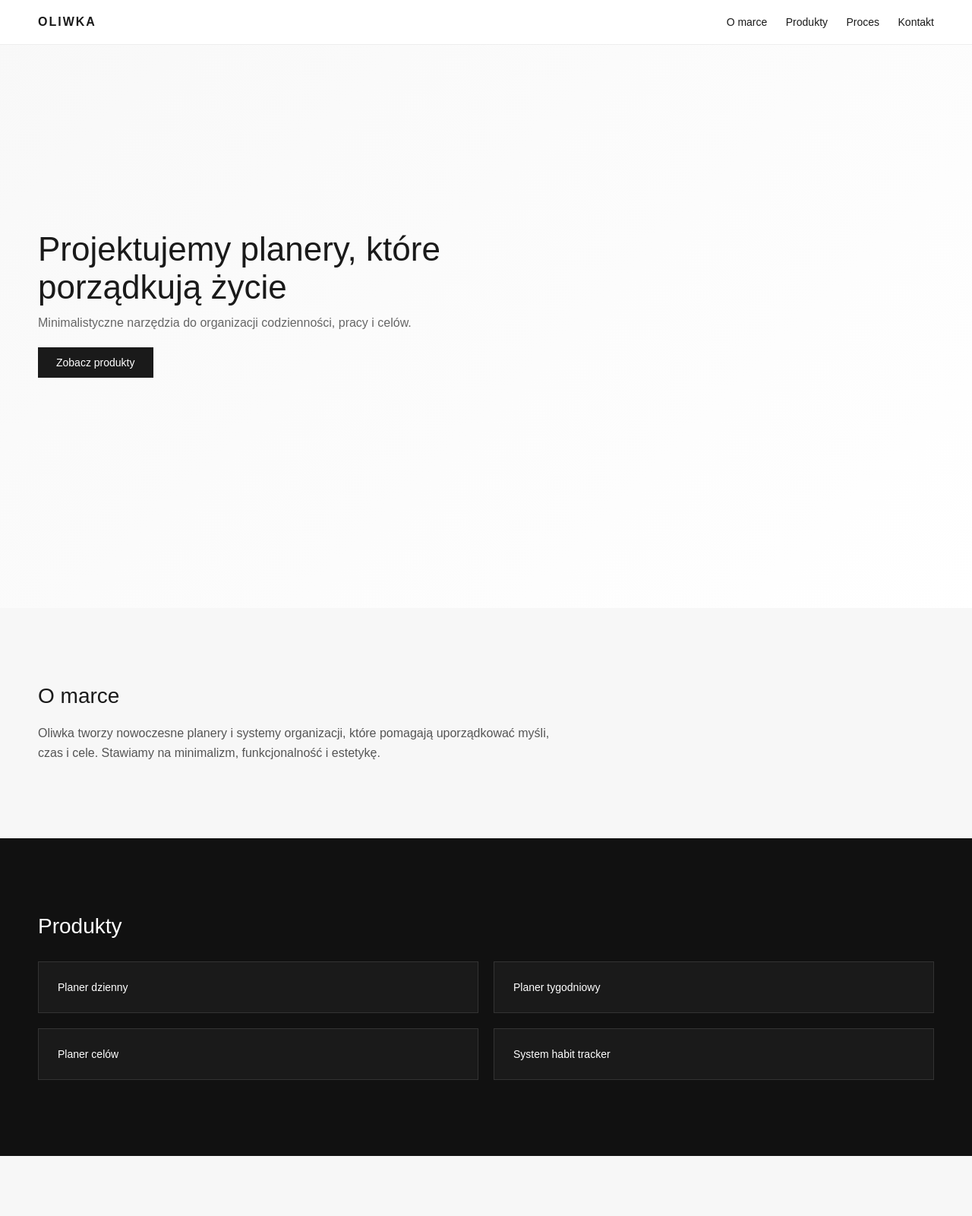
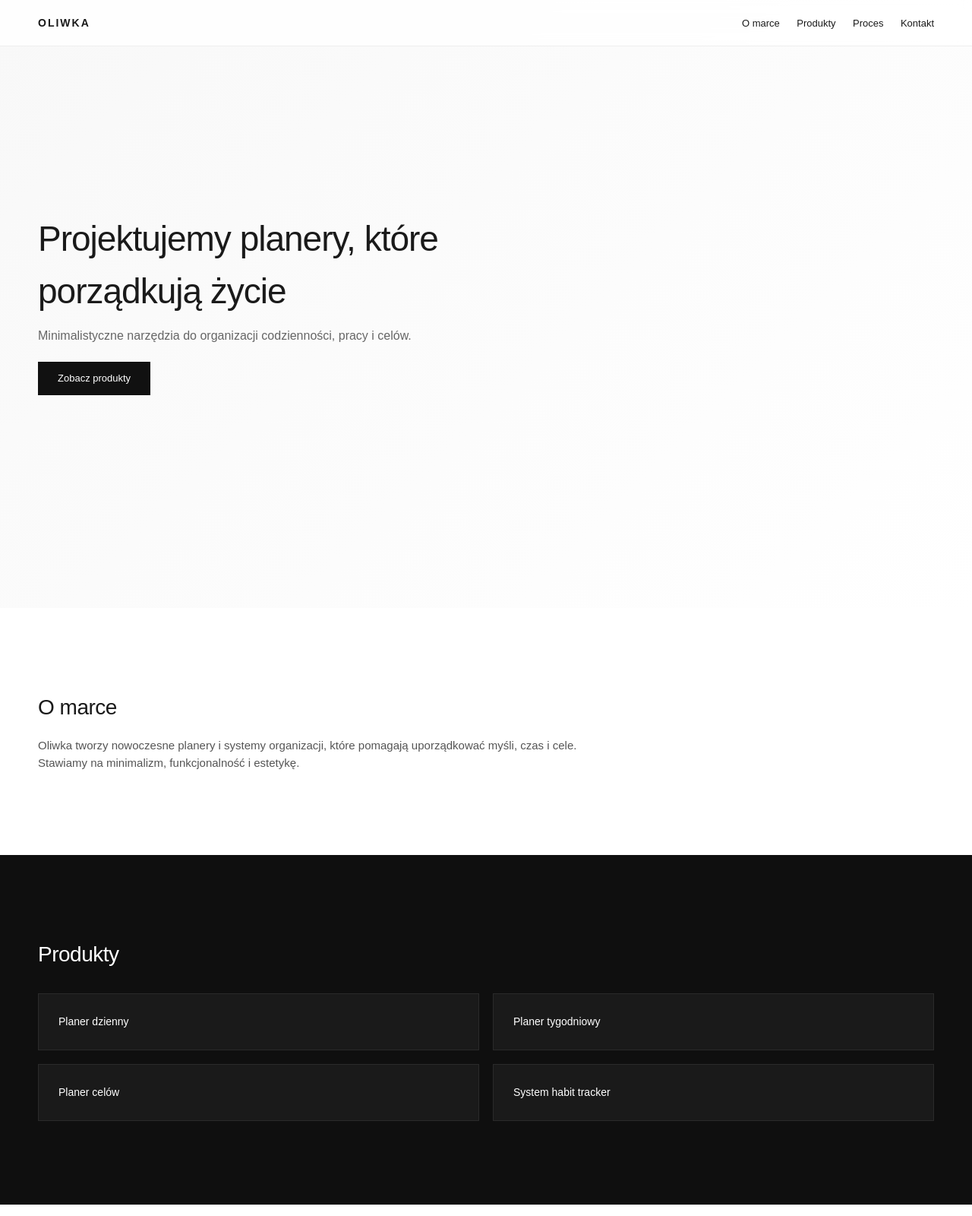
Before and after one commit to notlikeoliwka/studio-oliwka, a plain HTML site: page index.html in a window 1280 px wide. Shown: the top 1600 px of the page at 76% size. Drawn offline with Linux system fonts and the light colour scheme.

Commit message:
Update style.css

```diff
--- a/style.css
+++ b/style.css
@@ -6,8 +6,9 @@
 }
 
 body {
-  background: #f7f7f7;
+  background: #ffffff;
   color: #1a1a1a;
+  line-height: 1.5;
 }
 
 /* HEADER */
@@ -15,23 +16,32 @@ header {
   position: fixed;
   width: 100%;
   top: 0;
-  background: white;
+  background: rgba(255,255,255,0.8);
+  backdrop-filter: blur(10px);
   display: flex;
   justify-content: space-between;
-  padding: 20px 50px;
+  align-items: center;
+  padding: 18px 50px;
   border-bottom: 1px solid #eee;
+  z-index: 1000;
 }
 
 .logo {
   font-weight: 600;
   letter-spacing: 2px;
+  font-size: 14px;
 }
 
 nav a {
-  margin-left: 20px;
+  margin-left: 18px;
   text-decoration: none;
   color: #1a1a1a;
-  font-size: 14px;
+  font-size: 13px;
+  transition: opacity 0.2s ease;
+}
+
+nav a:hover {
+  opacity: 0.5;
 }
 
 /* HERO */
@@ -41,87 +51,127 @@ nav a {
   align-items: center;
   padding: 0 50px;
 
-  /* minimalistyczne tło pod planery */
+  /* ✔ minimalistyczne tło premium */
   background: linear-gradient(135deg, #f8f8f8, #ffffff);
 }
 
 .hero-content {
-  max-width: 600px;
+  max-width: 650px;
 }
 
 .hero h1 {
-  font-size: 44px;
+  font-size: 46px;
   font-weight: 500;
-  margin-bottom: 10px;
+  letter-spacing: -1px;
+  margin-bottom: 12px;
 }
 
 .hero p {
   color: #666;
-  line-height: 1.5;
+  font-size: 16px;
+  max-width: 500px;
 }
 
 .btn {
   display: inline-block;
-  margin-top: 20px;
-  padding: 12px 24px;
-  background: #1a1a1a;
+  margin-top: 22px;
+  padding: 12px 26px;
+  background: #111;
   color: white;
   text-decoration: none;
-  font-size: 14px;
+  font-size: 13px;
+  transition: transform 0.2s ease, opacity 0.2s ease;
+}
+
+.btn:hover {
+  transform: translateY(-2px);
+  opacity: 0.9;
 }
 
 /* SECTIONS */
 .section {
-  padding: 100px 50px;
+  padding: 110px 50px;
 }
 
 .section h2 {
   font-size: 28px;
-  margin-bottom: 20px;
   font-weight: 500;
+  margin-bottom: 18px;
+  letter-spacing: -0.5px;
 }
 
 .section p {
+  max-width: 720px;
   color: #555;
-  max-width: 700px;
-  line-height: 1.6;
+  font-size: 15px;
 }
 
+/* DARK SECTION */
 .section.dark {
-  background: #111;
-  color: white;
+  background: #0f0f0f;
+  color: #fff;
 }
 
 .section.dark p {
-  color: #ccc;
+  color: #b5b5b5;
 }
 
 /* GRID */
 .grid {
   display: grid;
   grid-template-columns: repeat(2, 1fr);
-  gap: 20px;
+  gap: 18px;
   margin-top: 30px;
 }
 
 .card {
-  padding: 25px;
-  background: white;
+  padding: 26px;
+  background: #fff;
   border: 1px solid #eee;
   font-size: 14px;
+  transition: transform 0.2s ease, box-shadow 0.2s ease;
 }
 
+.card:hover {
+  transform: translateY(-3px);
+  box-shadow: 0 10px 25px rgba(0,0,0,0.05);
+}
+
+/* DARK CARDS */
 .section.dark .card {
   background: #1a1a1a;
-  border: 1px solid #333;
+  border: 1px solid #2a2a2a;
   color: white;
 }
 
 /* FOOTER */
 footer {
   text-align: center;
-  padding: 30px;
+  padding: 35px;
   font-size: 12px;
   background: #000;
-  color: white;
+  color: #fff;
 }
+
+/* RESPONSIVE */
+@media (max-width: 768px) {
+  header {
+    padding: 15px 20px;
+  }
+
+  .hero {
+    padding: 0 20px;
+  }
+
+  .hero h1 {
+    font-size: 34px;
+  }
+
+  .section {
+    padding: 80px 20px;
+  }
+
+  .grid {
+    grid-template-columns: 1fr;
+  }
+}
```
